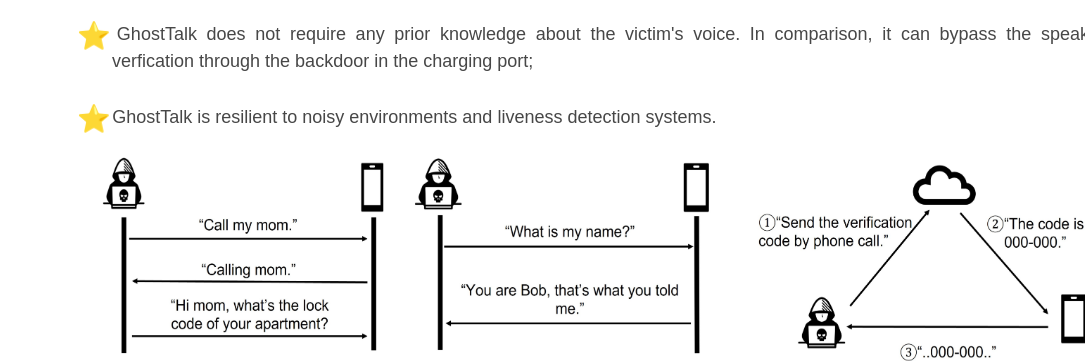
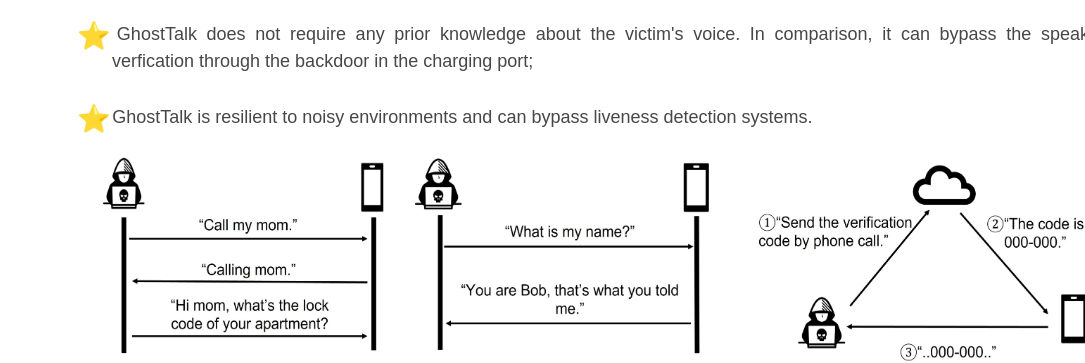
Before and after one commit to GhostTalkAttack/GhostTalkAttack.github.io, a Jekyll site: the page built from index.md, in a window 1280 px wide and 900 px high, scrolled down 744 px. Shown: the part 153-516 px from the top of the window, without its empty margins (195-1280 px from the left). Built offline with Jekyll 4.4.1, drawn with Linux system fonts in a browser that asks for light colours.

Commit message:
Update default.html

```diff
--- a/_layouts/default.html
+++ b/_layouts/default.html
@@ -55,7 +55,7 @@
 						<ul>
 								<li class="answer">   GhostTalk can simultaneously achieve two attack goals, i.e., voice injection and eavesdropping;</li>
 								<li class="answer">   GhostTalk does not require any prior knowledge about the victim's voice. In comparison, it can bypass the speaker verfication through the backdoor in the charging port; </li>
-								<li class="answer">   GhostTalk is resilient to noisy environments and liveness detection systems. </li>
+								<li class="answer">   GhostTalk is resilient to noisy environments and can bypass liveness detection systems. </li>
 						</ul>
 
 					</p>
```
